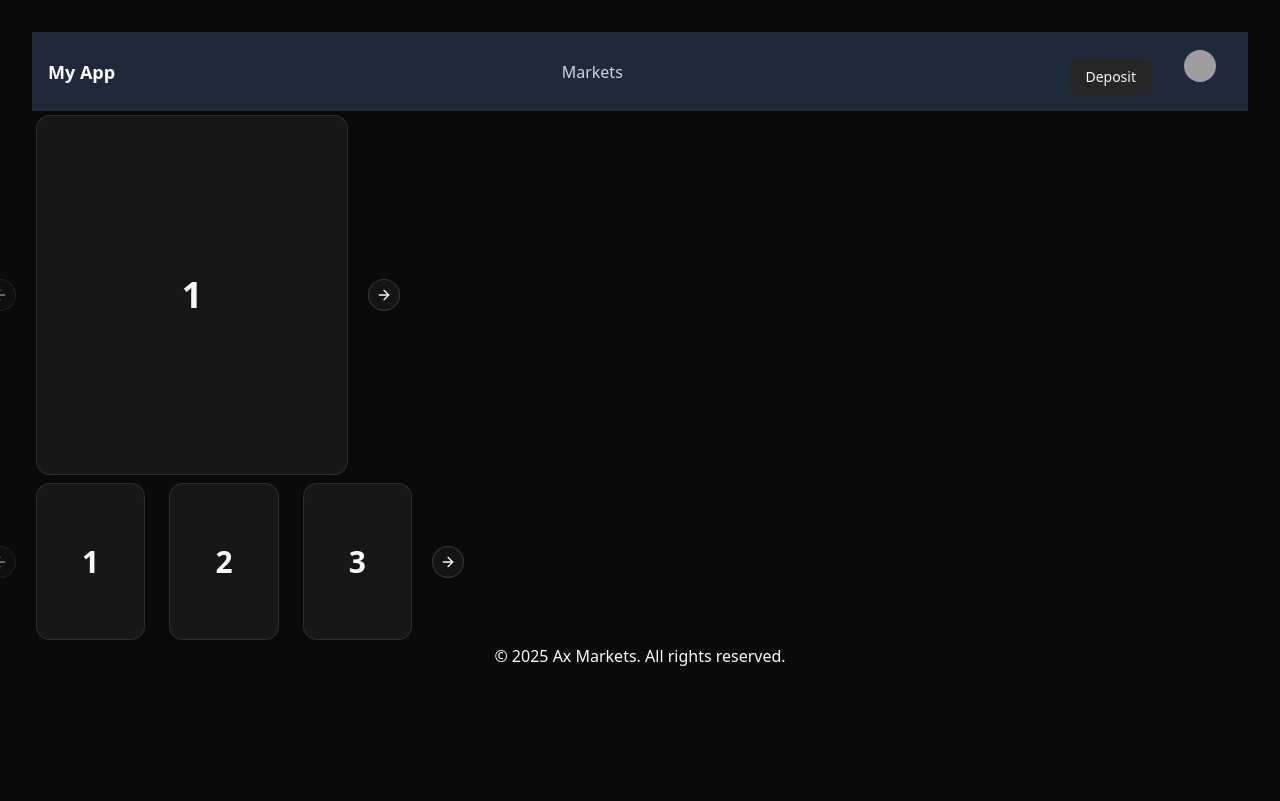
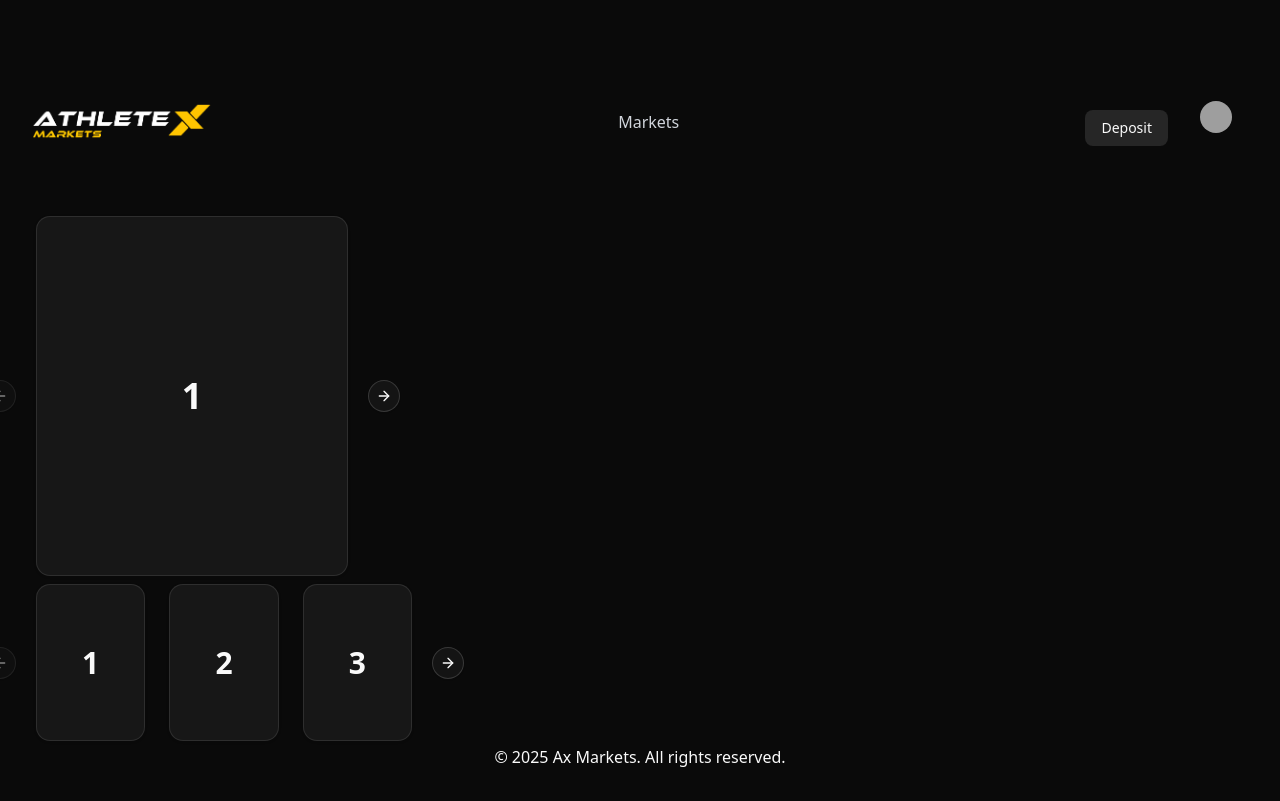
Before and after one commit to AthleteX-DAO/ax-markets, a React (Vite) app: page / in a window 1280 px wide. Built offline with nearby package versions, Linux system fonts and the light colour scheme; grey boxes are pictures that could not be loaded.

Commit message:
feat: implementing a top navigation bar

```diff
--- a/src/components/TopNavigationBar/TopNavigationBar.tsx
+++ b/src/components/TopNavigationBar/TopNavigationBar.tsx
@@ -3,14 +3,14 @@ import DepositButton from "./widgets/DepositButton";
 
 const TopNavigationBar = () => {
     return (
-        <nav className="bg-gray-800 p-4">
+        <nav className="w-full">
             <div className="container mx-auto flex justify-between items-center">
-                <div className="text-white text-lg font-bold">My App</div>
-                <a href="/" className="text-gray-300 hover:text-white">Markets</a>
-                <div className="space-x-4">
-                    <DepositButton />
-                    <AccountSheet />
-                </div>
+            <img src="/src/assets/Athletex 11 BIG.png" alt="AthleteX Markets Exchange" className="h-45" />
+            <a href="/" className="text-gray-300 hover:text-white">Markets</a>
+            <div className="space-x-4">
+                <DepositButton />
+                <AccountSheet />
+            </div>
             </div>
         </nav>
     );
```
